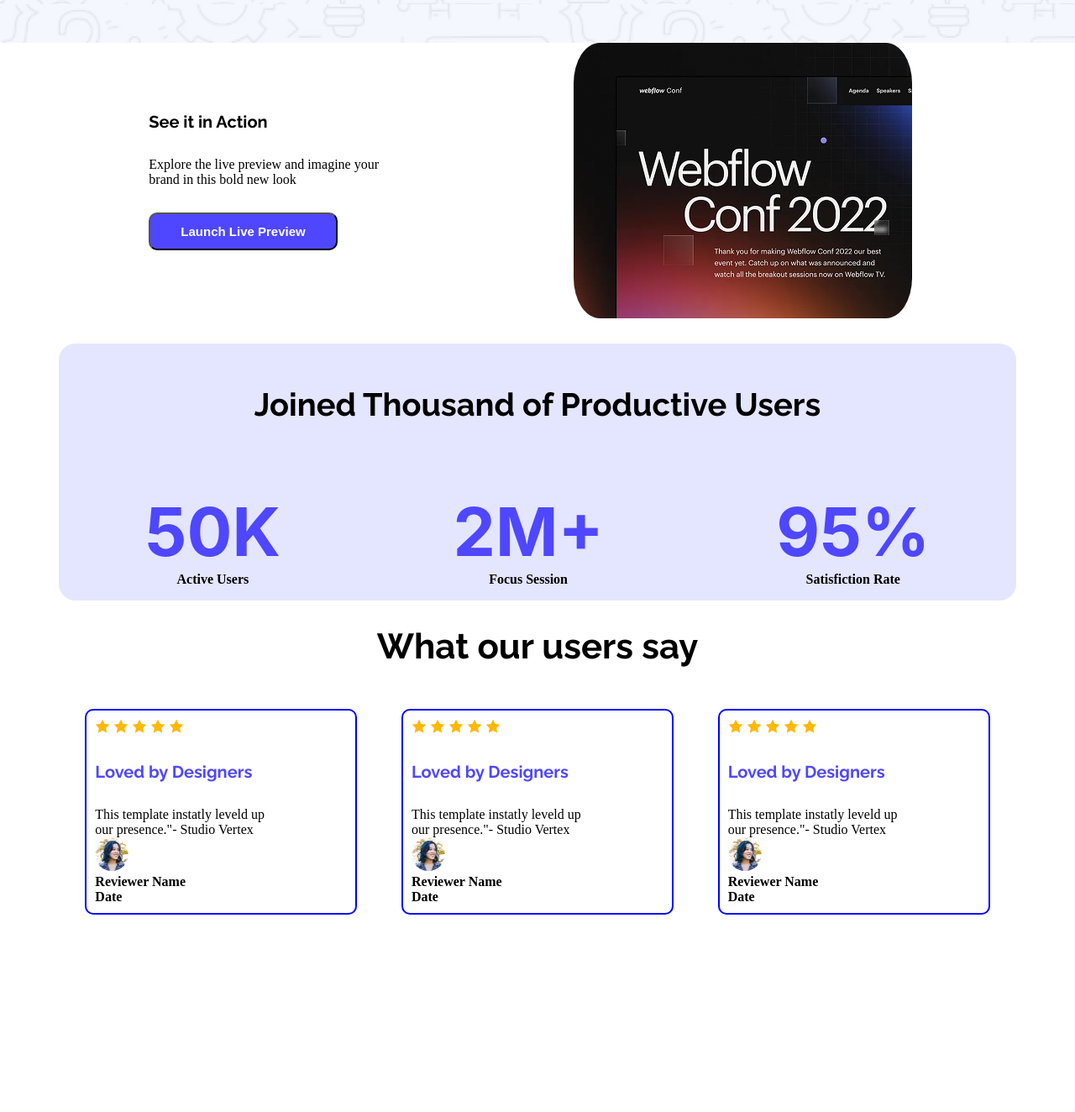
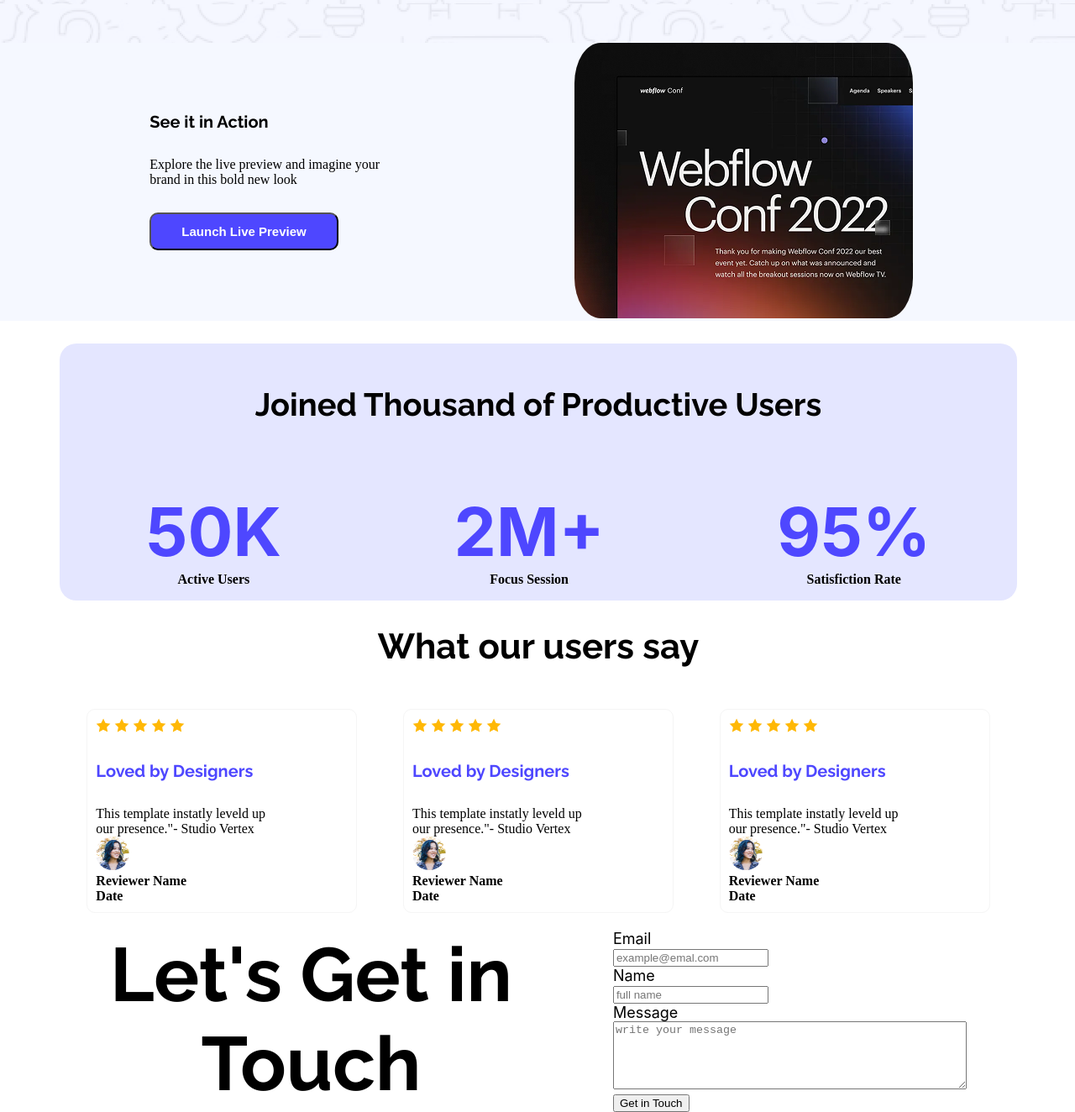
Before and after one commit to AdnanHaque21/First-Assignment, a plain HTML site: page index.html in a window 1280 px wide. Shown: the part 647-1971 px from the top of the page at 84% size. Before the commit the page ends 1756 px from the top, so only its background shows below. Drawn offline with Linux system fonts and the light colour scheme.

Commit message:
Form Completed 50%

```diff
--- a/index.html
+++ b/index.html
@@ -100,7 +100,24 @@
                 </div>
         </div>
         </section>
-
+        <section class="get-touch">
+            <h1 class="form-title">Let's Get in <br> Touch</h1>
+            <form class="form-label">
+                <label for="Email">Email</label>
+                <br>
+                <input type="Email" placeholder="example@emal.com">
+                <br>
+                <label for="">Name</label>
+                <br>
+                <input type="text" placeholder="full name">
+                <br>
+                <label for="">Message</label>
+                <br>
+                <textarea cols="50" rows="5" placeholder="write your message"></textarea>
+                <br>
+                <button class="btn-fourth">Get in Touch</button>
+            </form>
+        </section>
     </main>
     <footer>
 
--- a/styles/assignment.css
+++ b/styles/assignment.css
@@ -130,6 +130,7 @@ nav{
     main{
         max-width: 1140px;
         max-height: 331px;
+        background-color: #F5F8FF;
     }
     .card-container{
     display: flex;
@@ -146,7 +147,7 @@ nav{
 }
 .card{
     width: 300px;
-    border: 2px solid blue;
+    border: 1px solid whitesmoke;
     border-radius: 10px;
     padding: 10px;
 }
@@ -165,3 +166,24 @@ nav{
     border-radius: 50%;
     padding: 10px auto;
 }
+  /* Get in Touch */
+  main{
+        width: 1140px;
+        height: 632px;
+        background-color: #F5F8FF;
+        padding: 0 71px;
+    }
+  .form-title{
+    text-align: center;
+    color: black;
+    font-weight: bold;
+    font-size: 90px;
+    font-family: "Raleway", sans-serif;
+}
+.get-touch{
+    display: flex;
+}
+.form-label{
+    font-size: 18px;
+    font-family: Inter;
+}
```
